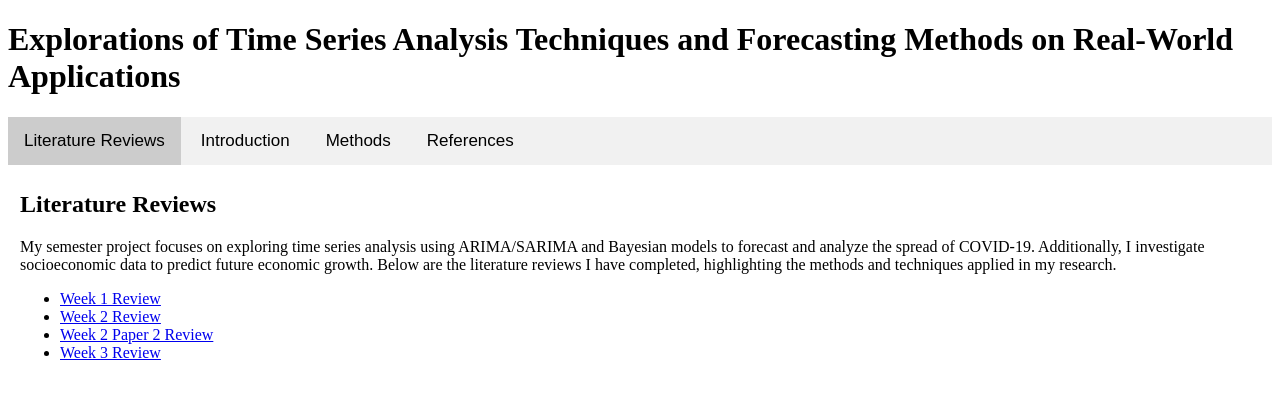
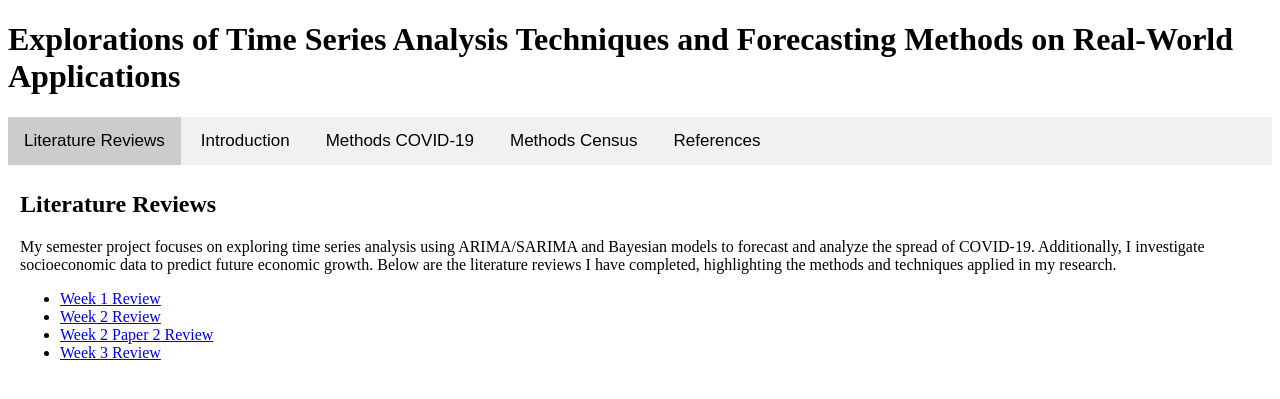
Before and after one commit to GianyceG/gianyceg.github.io, a Jekyll site: the page index.html, which Jekyll copies as it is, in a window 1280 px wide. Shown: the top 399 px of the page. Built offline with Jekyll 4.4.1, drawn with Linux system fonts in a browser that asks for light colours.

Commit message:
Update index.html

```diff
--- a/index.html
+++ b/index.html
@@ -53,7 +53,8 @@
   <div class="tab">
     <button class="tablinks" onclick="openTab(event, 'LitReview')" id="defaultOpen">Literature Reviews</button>
     <button class="tablinks" onclick="openTab(event, 'Intro')">Introduction</button>
-    <button class="tablinks" onclick="openTab(event, 'Methods')">Methods</button>
+    <button class="tablinks" onclick="openTab(event, 'Methods for COVID-19')">Methods COVID-19</button>
+    <button class="tablinks" onclick="openTab(event, 'Methods for US Census')">Methods Census</button>
     <button class="tablinks" onclick="openTab(event, 'References')">References</button>
   </div>
 
@@ -79,9 +80,9 @@
     <p>To achieve the goals of my capstone, ARIMA/SARIMA will be used for capturing linear trends and seasonal effects, and Bayesian STS for incorporating uncertainty and providing probabilistic forecasts. The project will begin with an exploratory data analysis (EDA) to visualize the time series data, identify patterns, and check for seasonality or trends. After cleaning and preprocessing the data, I will test both models using Python on the COVID-19 and income distribution datasets. The results will then be compared to assess which approach yields the most accurate and insightful forecasts.</p>
   </div>
 
- <!-- Tab content for Methods -->
-  <div id="Methods" class="tabcontent">
-    <h2>Methods</h2>
+ <!-- Tab content for Methods for COVID-19 -->
+  <div id="Methods for COVID-19" class="tabcontent">
+    <h2>Methods for COVID-19 </h2>
     <p>My project explores time series forecasting using two distinct datasets: one focused on COVID-19 data and the other on U.S. Census data. I will begin by explaining the methods I plan to apply to the COVID-19 dataset.</p>
     <p>This part of the project uses time series forecasting on the COVID-19 dataset from the Johns Hopkins CSSEGISandData Repository and Our World in Data (OWID), with an emphasis on modeling the data using ARIMA/SARIMA and Bayesian Structural Time Series (BSTS). AR and ARIMA models are univariate (single-variable) time series methods without trend or seasonal components, while other time series models, such as SARIMA, can capture multivariate series with trends and seasonal patterns. Specifically, I will focus on ARIMA since it is effective for univariate modeling, which aligns with the goals of this project.</p>
     <p> First, the data will be loaded into JupyterNotebook and processed with Python. Then, the data is already cleaned through the github repository CSSEGISandData.
@@ -159,6 +160,17 @@
 </ol>
 
   </div>
+
+  <!-- Tab content for US Census -->
+  <div id="Methods for US Census" class="tabcontent">
+    <h2>Methods</h2>
+    <p>My project explores time series forecasting using two distinct datasets: one focused on COVID-19 data and the other on U.S. Census data. In these methods, I will be focusing on the U.S. Census datasets and how I can apply the models that I have used for this data as well.</p>
+<p>This part of the project uses time series forecasting on the U.S. Census Bureau datasets, with an emphasis on modeling the data using ARIMA/SARIMA and Bayesian Structural Time Series (BSTS). These models will attempt to forecast income disparities within the U.S. and, based on current income, project future earnings. AR and ARIMA models are univariate (single-variable) time series methods without trend or seasonal components. Specifically, I will focus on ARIMA since it is effective for univariate modeling, which aligns with the goals of this project.</p>
+<p>First, the data will be loaded into Jupyter Notebook and processed with Python. Then, the data needs to be prepared as it is not from a current repository, unlike the COVID-19 dataset.</p>
+<p>ARIMA is well-suited for forecasting because it applies mathematical techniques to smooth non-stationary time series data, making it easier to predict future values by analyzing historical patterns. These models estimate and extrapolate future states based on trends observed in past and present data. The use of ARIMA for univariate forecasting in this context is ideal for capturing the patterns in the U.S. Census dataset, as we are not dealing with seasonality and are trying to capture the movement of current data based on income levels to project what could be made in the future.</p>
+ </div>
+
+
 
   <!-- Tab content for References -->
   <div id="References" class="tabcontent">
```
Also changed, not shown: other parts of index.html (+1 -1 lines).
